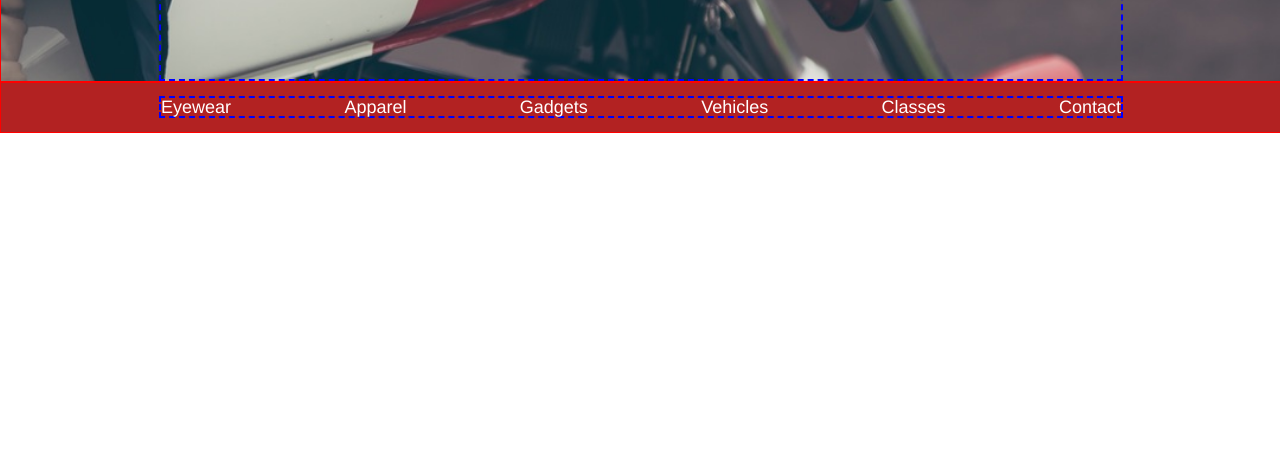
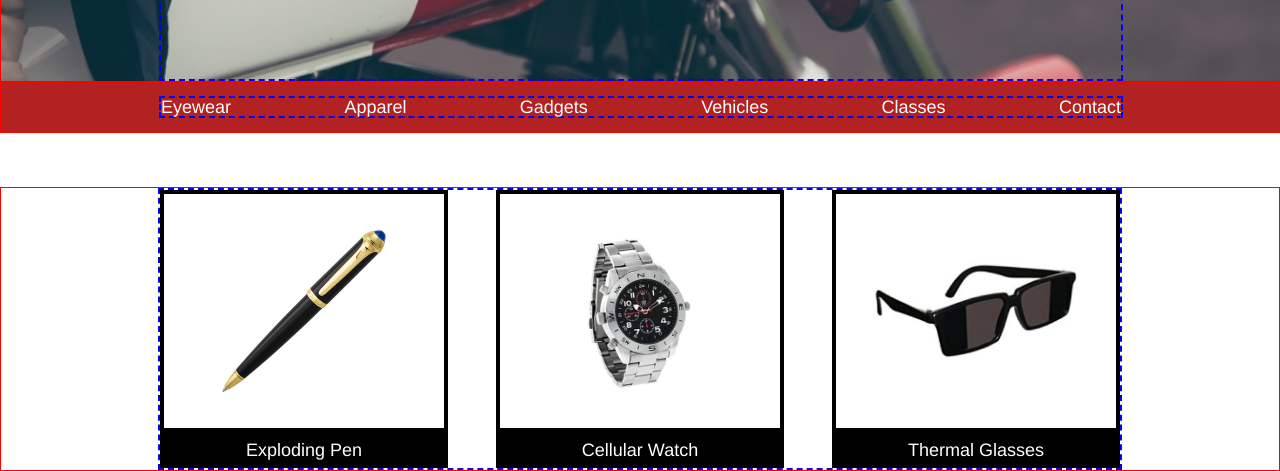
Before and after one commit to Kazbeh64/180407-Secret-Agent, a plain HTML site: page index.html in a window 1280 px wide. Shown: the part 418-889 px from the top of the page. Before the commit the page ends 800 px from the top, so only its background shows below. Drawn offline with Linux system fonts and the light colour scheme.

Commit message:
Completed Items section.

```diff
--- a/index.html
+++ b/index.html
@@ -32,6 +32,34 @@
         </nav>
 
       </article>
+      <article class="items">
+        <div class="boxes container">
+          <div class="item_box">
+            <div class="item_img">
+              <img src="resources\images\pen.png" alt="Pen">
+            </div>
+            <div class="item_text">
+              <p>Exploding Pen</p>
+            </div>
+          </div>
+          <div class="item_box">
+            <div class="item_img">
+                <img src="resources\images\watch.png" alt="Watch">
+            </div>
+            <div class="item_text">
+              <p>Cellular Watch</p>
+            </div>
+          </div>
+          <div class="item_box">
+            <div class="item_img">
+              <img src="resources\images\glasses.png" alt="Glasses">
+            </div>
+            <div class="item_text">
+                <p>Thermal Glasses</p>
+            </div>
+          </div>
+        </div>
+      </article>
     </main>
     <footer>
 
--- a/resources/css/style.css
+++ b/resources/css/style.css
@@ -9,9 +9,7 @@ header {
 article {
   border: 1px solid red;
 }
- {
-  border: 2px dotted yellow;
-}
+
 
 /* Global */
 html {
@@ -93,3 +91,39 @@ header {
   justify-content: space-between;
     margin: 0.75rem 0rem;
 }
+
+/* Item */
+.items {
+  display: flex;
+  justify-content: center;
+  margin-top: 3rem;
+}
+.boxes {
+  display: flex;
+  justify-content: space-between;
+}
+.item_box {
+  height:auto;
+  width: 30%;
+}
+.item_img {
+ padding: 2rem;
+ height: 9em;
+ width: auto;
+ border:4px solid black;
+ display: flex;
+}
+.item_img img {
+  max-height: 100%;
+  max-width: 100%;
+  height: auto;
+  width: auto;
+  margin: auto;
+}
+.item_text {
+  display:block;
+  color: white;
+  background-color: black;
+  text-align: center;
+  padding: 0.5rem;
+}
```
